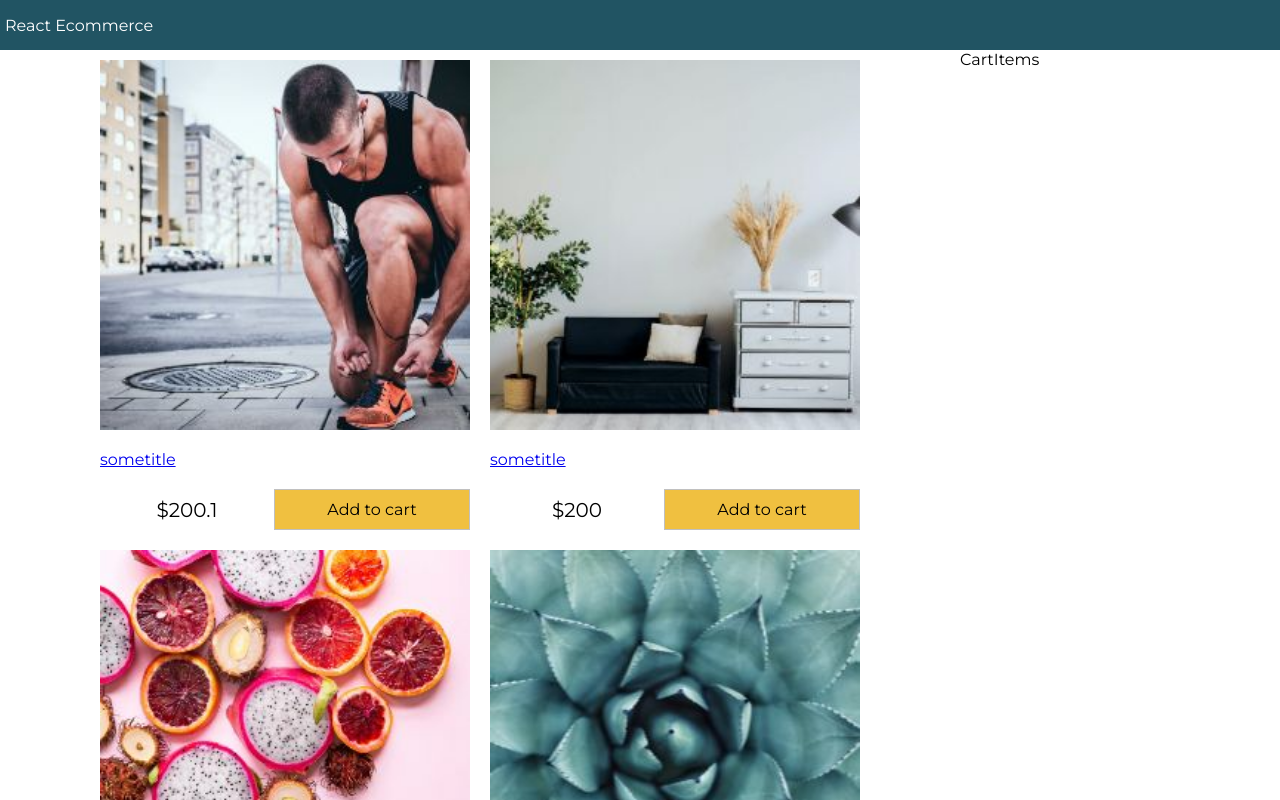
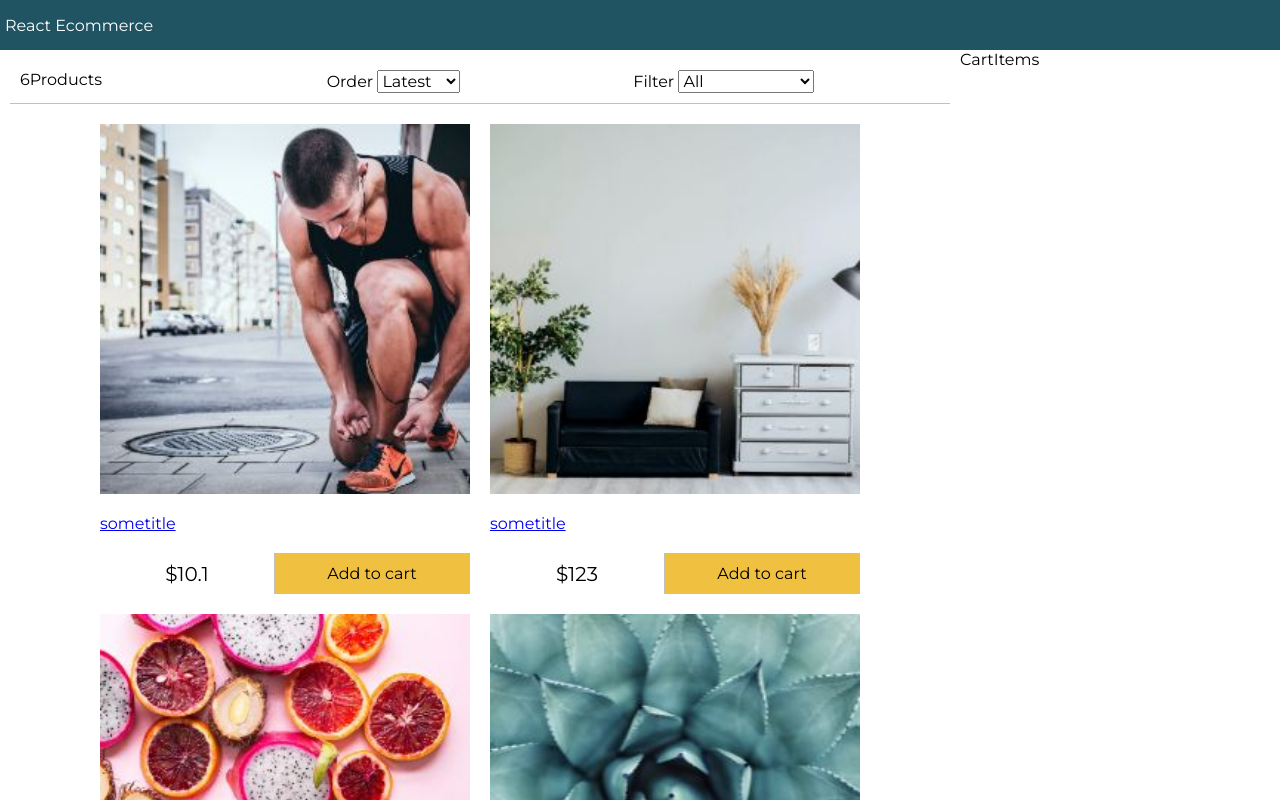
Before and after one commit to gdlmsn/React-Ecommerce, a React (Create React App) app: page / in a window 1280 px wide. Shown: the top 800 px of the page. Built offline with nearby package versions, Linux system fonts and the light colour scheme.

Commit message:
filter component

```diff
--- a/src/App.js
+++ b/src/App.js
@@ -1,5 +1,6 @@
 //feature-1
 import React from 'react';
+import Filter from './components/Filter';
 import Products from './components/Products';
 import data from './data.json';
 
@@ -8,9 +9,48 @@ class App extends React.Component {
     super();
     this.state = {
       products: data.products,
+      category: '',
       sort: '',
     };
   }
+
+  sortProducts = (event) => {
+    const sort = event.target.value;
+    console.log(event.target.value);
+    this.setState((state) => ({
+      sort: sort,
+      products: this.state.products
+        .slice()
+        .sort((a, b) =>
+          sort === 'lowest'
+            ? a.price > b.price
+              ? 1
+              : -1
+            : sort === 'highest'
+            ? a.price < b.price
+              ? 1
+              : -1
+            : a._id < b._id
+            ? 1
+            : -1
+          ),
+    }));
+  };
+
+  filterProducts = (event) => {
+    if (event.target.value === '') {
+      this.setState({ category: event.target.value, product: data.products });
+    } else {
+      this.setState({
+        category: event.target.value,
+        products: data.products.filter(
+          (product) => product.category.indexOf(event.target.value) >= 0
+        ),
+      });
+      console.log(event.target.value);
+    }
+  };
+
   render() {
     return (
       <div className='grid-container'>
@@ -20,6 +60,13 @@ class App extends React.Component {
         <main>
           <div className='content'>
             <div className='main'>
+              <Filter
+                count={this.state.products.length}
+                category={this.state.category}
+                sort={this.state.sort}
+                filterProducts={this.filterProducts}
+                sortProducts={this.sortProducts}
+              />
               <Products products={this.state.products} />
             </div>
             <div className='sidebar'>CartItems</div>
--- /dev/null
+++ b/src/components/Filter.js
@@ -0,0 +1,35 @@
+import React, { Component } from 'react';
+
+export default class Filter extends Component {
+  render() {
+    return (
+      <div className='filter'>
+        <div className='filter-result'>{this.props.count}Products</div>
+        <div className='filter-sort'>
+          Order{' '}
+          <select value={this.props.sort} onChange={this.props.sortProducts}>
+            <option value=''>Latest</option>
+            <option value='lowest'>Lowest</option>
+            <option value='highest'>highest</option>
+          </select>
+        </div>
+        <div className='category'>
+          Filter{' '}
+          <select
+            value={this.props.category}
+            onChange={this.props.filterProducts}
+          >
+            <option value=''>All</option>
+            <option value='antiques'>Antiques</option>
+            <option value='vases'>Vases</option>
+            <option value='plates'>Plates</option>
+            <option value='lamps'>Lamps</option>
+            <option value='bedsidetables'>Bedsidetables</option>
+            <option value='tables'>Tables</option>
+            <option value='chairs'>Chairs</option>
+          </select>
+        </div>
+      </div>
+    );
+  }
+}
--- a/src/data.json
+++ b/src/data.json
@@ -5,8 +5,8 @@
             "title":"sometitle",
             "image":"/images/item1.jpg",
             "description":"italian vase",
-            "dimension":["23","12","32"],
-            "price":200.12
+            "category":["antiques","vases"],
+            "price":10.12
 
         },
         {
@@ -14,8 +14,8 @@
             "title":"sometitle",
             "image":"/images/item2.jpg",
             "description":"italian vase",
-            "dimension":["23","12","32"],
-            "price":200
+            "category":["antiques","plates"],
+            "price":123
 
         },
         {
@@ -23,8 +23,8 @@
             "title":"sometitle",
             "image":"/images/item3.jpg",
             "description":"italian vase",
-            "dimension":["23","12","32"],
-            "price":200
+            "category":["antiques","lamps"],
+            "price":27.2
 
         },
         {
@@ -32,8 +32,8 @@
             "title":"sometitle",
             "image":"/images/item4.jpg",
             "description":"italian vase",
-            "dimension":["23","12","32"],
-            "price":200
+            "category":["antiques","bedsidetables"],
+            "price":11.7
 
         },
         {
@@ -41,8 +41,8 @@
             "title":"sometitle",
             "image":"/images/item5.jpg",
             "description":"italian vase",
-            "dimension":["23","12","32"],
-            "price":200
+            "category":["antiques","tables"],
+            "price":34.6
 
         },
         {
@@ -50,8 +50,8 @@
             "title":"sometitle",
             "image":"/images/item6.jpg",
             "description":"italian vase",
-            "dimension":["23","12","32"],
-            "price":200
+            "category":["antiques","chairs"],
+            "price":42.8
 
         }
     ]
--- a/src/index.css
+++ b/src/index.css
@@ -141,3 +141,17 @@ footer{
 .button.primary{
   background-color: #f0c040;
 }
+
+/* Filter */
+
+.filter{
+  display: flex;
+  justify-content: space-between;
+  padding: 1rem;
+  margin: 1rem;
+  border-bottom: 0.1rem #c0c0c0 solid;
+}
+
+.filter div{
+  flex: 1;
+}
```
